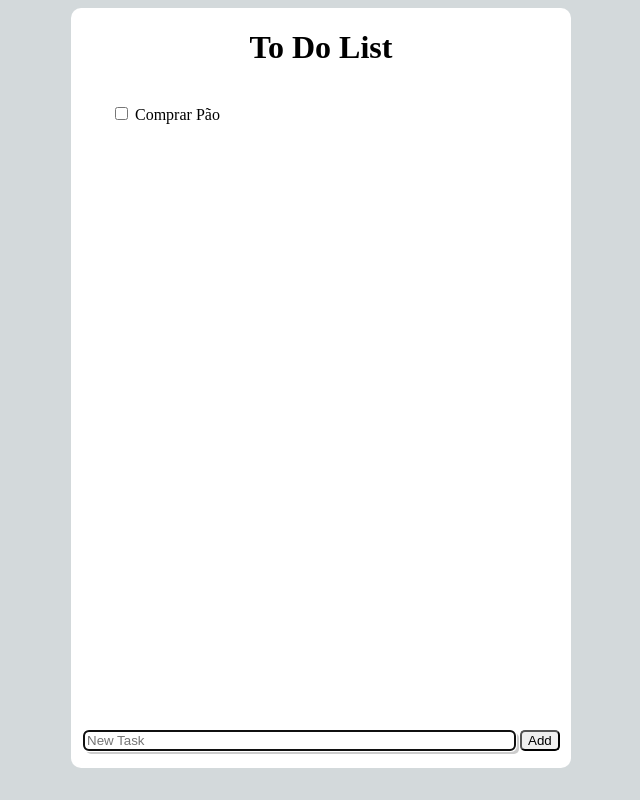
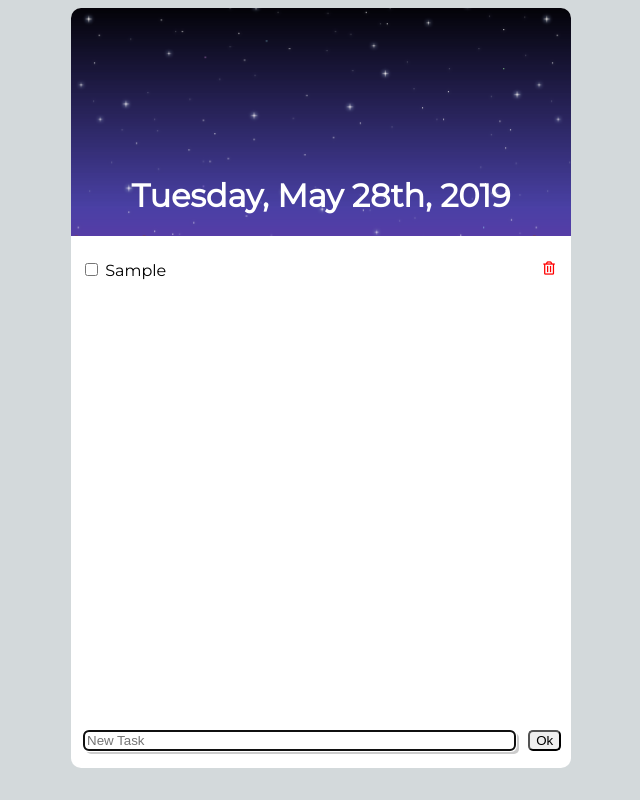
Before and after one commit to lucassansou/todolist-php, a PHP site: page / in a window 1280 px wide. Shown: the whole page, without its empty margins (319-959 px from the left). Run offline with PHP 8.4, Linux system fonts and the light colour scheme; tables that the repository leaves empty or names only in its code hold one stand-in row (values such as "Sample post"); some libraries are stand-ins or nearby versions.

Commit message:
working to-do list

```diff
--- a/index.php
+++ b/index.php
@@ -1,3 +1,38 @@
+<?php
+// connecting to the database
+  $db = mysqli_connect('localhost', 'root', 'root', 'todolist', '8889');
+
+// inserting data into the database
+    if (isset($_POST['submit'])) {
+
+        $task = $_POST['task'];
+
+        if (empty($task)) {
+
+          $errors = "You must enter a task!";
+
+        } else {
+
+          mysqli_query($db, "INSERT INTO tasks (task) VALUES ('$task')");
+          header('location: index.php');
+
+        }
+
+    }
+
+    if (isset($_GET['delete_task'])) {
+
+      $id = $_GET['delete_task'];
+      mysqli_query($db, "DELETE FROM tasks WHERE id = $id");
+      header('location: index.php');
+
+    }
+
+    $tasks = mysqli_query($db, "SELECT * FROM tasks");
+
+?>
+
+
 <!DOCTYPE html>
 <html lang="en">
 
@@ -6,6 +41,9 @@
     <meta charset="UTF-8">
     <meta name="viewport" width=device-width initial-scale=1.0>
     <link rel="stylesheet" type="text/css" href="main.css">
+    <link href="https://fonts.googleapis.com/css?family=Montserrat&display=swap" rel="stylesheet">
+    <link rel="stylesheet" href="https://use.fontawesome.com/releases/v5.8.2/css/all.css" integrity="sha384-oS3vJWv+0UjzBfQzYUhtDYW+Pj2yciDJxpsK1OYPAYjqT085Qq/1cq5FLXAZQ7Ay" crossorigin="anonymous">
+
 
     <title>To Do List</title>
 
@@ -14,20 +52,40 @@
   <body>
 
     <div class="container">
-
-      <h1>To Do List</h1>
+      <div class="calendario">
+        <h1> <?php echo date('l, F jS, Y'); ?> </h1>
+      </div>
 
       <ul>
-        <input type="checkbox" id="pao" name="pao">
-        <label for="pao">Comprar Pão</label>
+      <?php while ($row = mysqli_fetch_array($tasks)) { ?>
+
+        <input type="checkbox" name="check">
+        <label class="task" for="check"><?php echo $row['task']; ?> </label>
+
+        <button class="delete-button">
+
+          <a href= "index.php?delete_task=<?php echo $row['id']; ?>">
+            <i class="far fa-trash-alt"></i>
+          </a>
+        </button>
+
+        <br>
+
+      <?php } ?>
+
       </ul>
 
-      <div class="input-button">
-        <input class="new-task-input" type="text" placeholder="New Task" autofocus>
+        <form method="POST" action="index.php">
 
-        <button>Add</button>
+        <?php if (isset($errors)) { ?>
+            <p class="form-p"><?php echo $errors; ?></p>
+        <?php } ?>
 
-      </div>
+          <input class="new-task-input" type="text" name="task" placeholder="New Task" autofocus>
+
+          <button class="task-button" type="submit" name="submit">Ok</button>
+
+        </form>
 
     </div>
 
--- a/main.css
+++ b/main.css
@@ -1,11 +1,13 @@
 body {
   background-color: #D3D9DB;
+  font-family: 'Montserrat', sans-serif;
 
 }
 
 h1 {
-  align-self: center;
-
+  align-self: flex-end;
+  margin-left: auto;
+  margin-right: auto;
 }
 
 .container {
@@ -20,23 +22,62 @@ h1 {
   justify-content: space-between;
 }
 
-.input-button {
-  align-self: flex-end;
-  height: 40px;
+.calendario {
+  height: 30%;
   width: 100%;
+  border-top-left-radius: 10px;
+  border-top-right-radius: 10px;
+  background-image: url(starstardew.png);
+  background-size: contain;
+  color: white;
+  display: flex;
+}
+
+
+
+form{
+  height: 5%;
+}
+
+.form-p {
+  color: red;
+  position: static;
+  margin: 0px;
+  margin-left: 140px;
+  margin-right: 180px;
+  height: 20px;
 }
 
 .new-task-input {
   width: 85%;
+  position: static;
   margin-left: 12px;
   border-radius: 5px;
   box-shadow: 3px 3px 0px 0px #ccc;
 }
 
 ul {
-  height: 85%;
+  height: 60%;
+  padding: 0px;
+  margin-bottom: 0px;
+  margin-left: 10px;
+  margin-right: 10px;
+  margin-top: 10px;
 }
 
-button {
+a:link {
+  color: red;
+}
+
+.delete-button {
+  background-color: white;
+  border: none;
+  color: white;
+  cursor: pointer;
+  float: right;
+}
+
+.task-button {
   border-radius: 5px;
+  margin-left: 8px;
 }
```
Also changed, not shown: starstardew.png (added).
